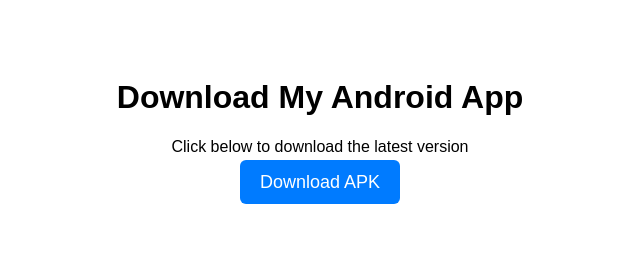
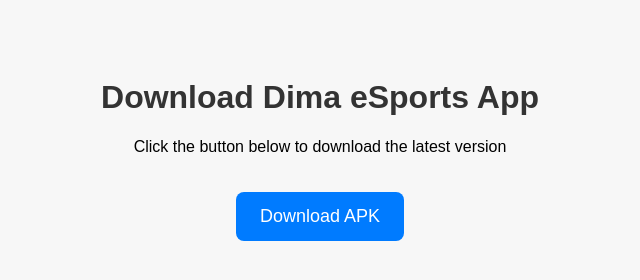
Before and after one commit to jaihagjer/DIMA-ESPORTS, a plain HTML site: page index.html in a window 1280 px wide. Shown: the whole page, without its empty margins (320-960 px from the left). Drawn offline with Linux system fonts and the light colour scheme.

Commit message:
Update index.html

```diff
--- a/index.html
+++ b/index.html
@@ -1,12 +1,36 @@
 <!DOCTYPE html>
-<html>
+<html lang="en">
 <head>
   <meta charset="UTF-8">
-  <title>Download My App</title>
+  <title>Download Dima eSports App</title>
+  <style>
+    body {
+      background: #f7f7f7;
+      font-family: sans-serif;
+      text-align: center;
+      padding: 50px;
+    }
+    h1 {
+      color: #333;
+    }
+    a.button {
+      background: #007bff;
+      color: white;
+      padding: 14px 24px;
+      text-decoration: none;
+      font-size: 18px;
+      border-radius: 8px;
+      display: inline-block;
+      margin-top: 20px;
+    }
+    a.button:hover {
+      background: #0056b3;
+    }
+  </style>
 </head>
-<body style="text-align:center; padding:50px; font-family:sans-serif;">
-  <h1>Download My Android App</h1>
-  <p>Click below to download the latest version</p>
-  <a href="app-release.apk" download style="font-size:18px; padding:12px 20px; background:#007bff; color:white; text-decoration:none; border-radius:6px;">Download APK</a>
+<body>
+  <h1>Download Dima eSports App</h1>
+  <p>Click the button below to download the latest version</p>
+  <a class="button" href="Dima%20eSports_1.0_sign.apk" download>Download APK</a>
 </body>
 </html>
```
